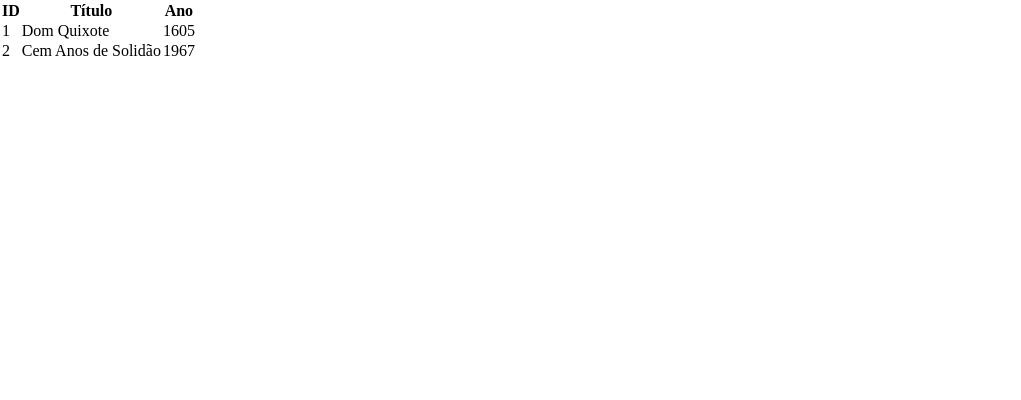
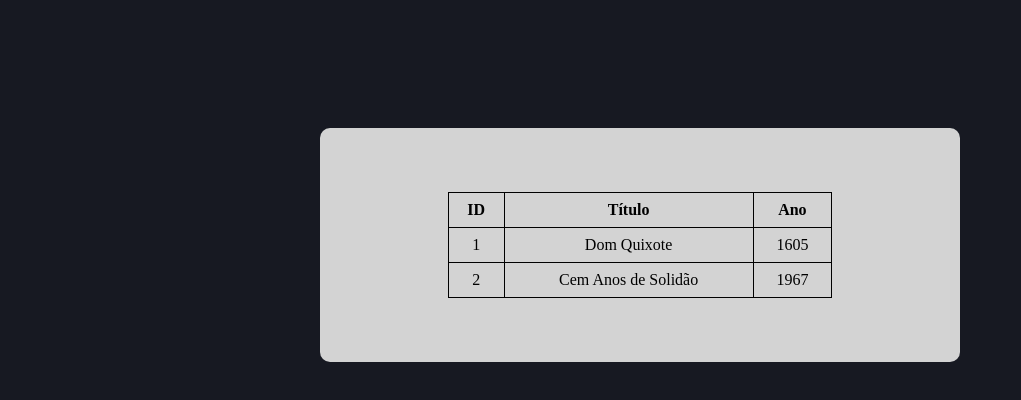
Before and after one commit to MarcusCastilhos/firstAngularProject, an Angular app: page / in a window 1280 px wide. Shown: the top 400 px of the page, without its empty margins (0-1021 px from the left). Built offline with nearby package versions, Linux system fonts and the light colour scheme; data requests are answered from the project's data file.

Commit message:
feat: edição no html em livros-tabela e adição de estilos em styles e livros-tabela scss

```diff
--- a/src/app/components/livros-tabela/livros-tabela.component.html
+++ b/src/app/components/livros-tabela/livros-tabela.component.html
@@ -1,4 +1,6 @@
-<table>
+<div class="container">
+  <div class="content-container">
+    <table class="table-wp">
       <thead>
         <tr>
           <th>ID</th>
@@ -14,3 +16,5 @@
         </tr>
       </tbody>
     </table>
+  </div>
+</div>
--- a/src/app/components/livros-tabela/livros-tabela.component.scss
+++ b/src/app/components/livros-tabela/livros-tabela.component.scss
@@ -0,0 +1,11 @@
+.table-wp {
+    margin: 10%;
+    border-collapse: collapse;
+    width: 60%;
+
+    th, td {
+        border: 1px solid black;
+        padding: 8px;
+        text-align: center;
+    }
+}
--- a/src/styles.scss
+++ b/src/styles.scss
@@ -1,6 +1,23 @@
 /* You can add global styles to this file, and also import other style files */
-*{
+body, html{
+    display: block;
     box-sizing: border-box;
     margin: 0;
     padding: 0;
+    background-color: rgb(23, 25, 34);
 }
+
+.container{
+    display: flex;
+    width: 100%;
+    justify-content: center;
+}
+
+.content-container {
+    display: flex;
+    width: 50%;
+    justify-content: center;
+    background-color: rgb(211, 211, 211);
+    border-radius: 10px;
+    margin-top: 10%;
+}
```
Lines whose indentation alone changed are shown as unchanged.
